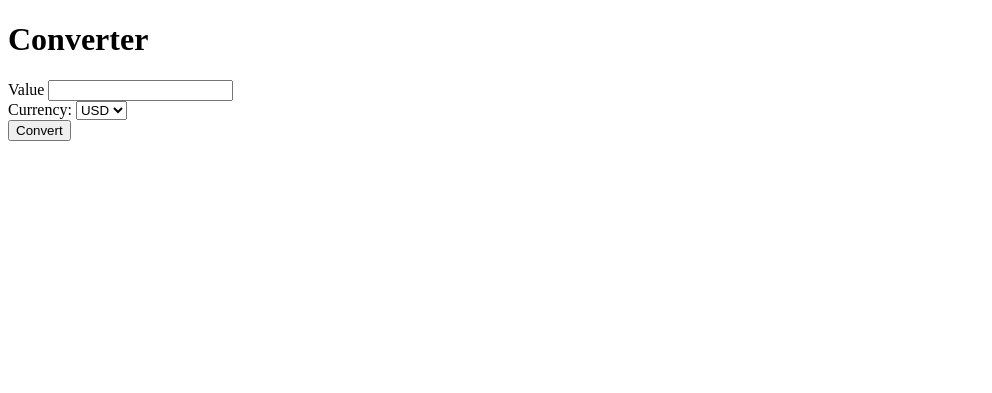
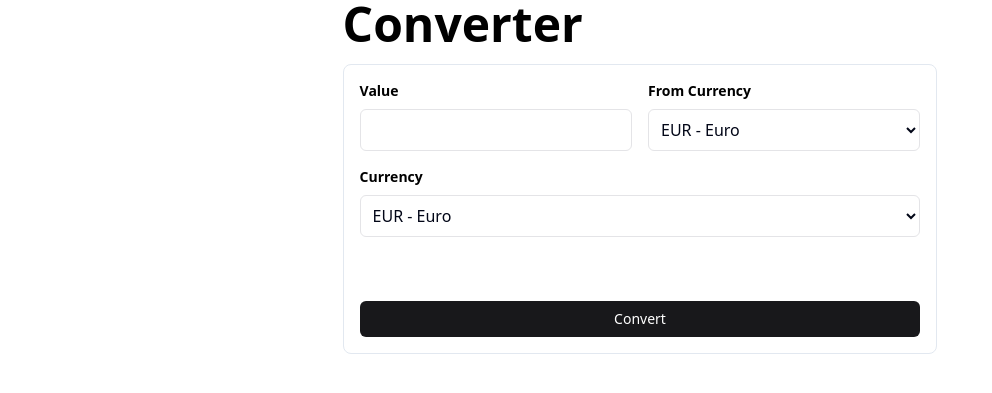
Before and after one commit to GIMMI42PIASTRATO/PHP-school-exercises, a PHP site: page /OPP/es1/index.php in a window 1280 px wide. Shown: the top 393 px of the page, without its empty margins (0-992 px from the left). Run offline with PHP 8.4, Linux system fonts and the light colour scheme; some libraries are stand-ins or nearby versions.

Commit message:
Refactor currency conversion logic and UI in Converter class

```diff
--- a/OPP/es1/classes/converter.php
+++ b/OPP/es1/classes/converter.php
@@ -1,18 +1,17 @@
 <?php
 
 declare(strict_types=1);
+require_once './classes/exchangeRate.php';
 
 class Converter
 {
     private int $value1 = 0;
-    private array $exchangeRateTable = [
-        "USD" => 1.0853,
-        "YEN" => 162.79,
-    ];
+    public ExchangeRates $exchangeRateTable;
 
     function __construct(int $value1 = 0)
     {
         $this->value1 = $value1;
+        $this->exchangeRateTable = new ExchangeRates();
     }
 
     function setValue1(int $value1)
@@ -20,27 +19,18 @@ class Converter
         $this->value1 = $value1;
     }
 
-    function setExchangeRateTableA(array $exchangeRateTable)
-    {
-        $this->exchangeRateTable = $exchangeRateTable;
-    }
-
-    function getExchangeRateTable()
-    {
-        return $this->exchangeRateTable;
-    }
-
     function getValue1()
     {
         return $this->value1;
     }
 
-    function convert(string $currency): float | null
+    function convert(string $fromCurrency, string $toCurrency): float | null
     {
-        if (!isset($this->exchangeRateTable[$currency])) {
+        if ($this->exchangeRateTable->getExchangeRate($fromCurrency) === null || $this->exchangeRateTable->getExchangeRate($toCurrency) === null) {
             return null;
         }
 
-        return $this->value1 * $this->exchangeRateTable[$currency];
+        $rate = $this->exchangeRateTable->getExchangeRate($toCurrency) / $this->exchangeRateTable->getExchangeRate($fromCurrency);
+        return $this->value1 * $rate;
     }
 }
--- /dev/null
+++ b/OPP/es1/classes/exchangeRate.php
@@ -0,0 +1,37 @@
+<?php
+
+declare(strict_types=1);
+
+class ExchangeRates
+{
+    private array $exchangeRateTable = [
+        "EUR - Euro" => 1,
+        "USD - Dollaro Statunitense" => 1.0818,
+        "JPY - Yen Giapponese" => 165.18,
+        "CHF - Franco Svizzero" => 1.0504,
+    ];
+
+    function getExchangeRateTable()
+    {
+        return $this->exchangeRateTable;
+    }
+
+    function setExchangeRateTable(array $exchangeRateTable)
+    {
+        $this->exchangeRateTable = $exchangeRateTable;
+    }
+
+    function getExchangeRate(string $currency): ?float
+    {
+        if (!isset($this->exchangeRateTable[$currency])) {
+            return null;
+        }
+
+        return $this->exchangeRateTable[$currency];
+    }
+
+    function setExchangeRate(string $currency, float $rate)
+    {
+        $this->exchangeRateTable[$currency] = $rate;
+    }
+}
--- a/OPP/es1/index.php
+++ b/OPP/es1/index.php
@@ -1,7 +1,7 @@
 <?php
 
 declare(strict_types=1);
-require_once 'classes/converter.php';
+require_once './classes/converter.php';
 
 $converter = new Converter();
 ?>
@@ -13,37 +13,60 @@ $converter = new Converter();
     <meta charset="UTF-8">
     <meta name="viewport" content="width=device-width, initial-scale=1.0">
     <title>Converter</title>
+    <script src="https://cdn.tailwindcss.com"></script>
 </head>
 
 <body>
-    <h1>Converter</h1>
-    <form action="<?= htmlspecialchars($_SERVER["PHP_SELF"]); ?>" method="post">
-        <label for="value1">Value</label>
-        <input type="number" name="value1" id="value1" required>
-        <br>
-        <label for="currency">Currency:</label>
-        <select name="currency" id="currency">
-            <?php foreach ($converter->getExchangeRateTable() as $currency => $rate) : ?>
+    <main class="max-w-prose w-full mx-auto">
+        <h1 class="text-5xl font-bold mb-4">Converter</h1>
+        <form action="<?= htmlspecialchars($_SERVER["PHP_SELF"]); ?>" method="post" class="border-slate-200 border rounded-lg p-4">
+            <div class="flex gap-4 ">
+                <div class="flex flex-col w-1/2">
+                    <label for="value1" class="font-semibold text-sm">Value</label>
+                    <input class="p-2 mb-4 border border-[#e4e4e7] rounded-md mt-2 bg-white text-slate-950" type="number" name="value1" id="value1" required>
+                </div>
+
+                <div class="flex flex-col w-1/2">
+                    <label for="fromCurrency" class="font-semibold text-sm">From Currency</label>
+                    <select name="fromCurrency" id="fromCurrency" class="p-2 mb-4 border border-[#e4e4e7] rounded-md mt-2 bg-white text-slate-950">
+                        <?php foreach ($converter->exchangeRateTable->getExchangeRateTable() as $currency => $rate) : ?>
                             <option value="<?= $currency ?>"><?= $currency ?></option>
                         <?php endforeach; ?>
                     </select>
-        <br>
-        <button type="submit">Convert</button>
-    </form>
+                </div>
+            </div>
+
+            <div class="flex flex-col">
+                <label for="toCurrency" class="font-semibold text-sm">Currency</label>
+                <select name="toCurrency" id="toCurrency" class="p-2 mb-4 border border-[#e4e4e7] rounded-md mt-2 bg-white text-slate-950">
+                    <?php foreach ($converter->exchangeRateTable->getExchangeRateTable() as $currency => $rate) : ?>
+                        <option value="<?= $currency ?>"><?= $currency ?></option>
+                    <?php endforeach; ?>
+                </select>
+            </div>
+
+            <br />
 
             <?php
             if ($_SERVER["REQUEST_METHOD"] == "POST") {
-        $value1 = $_POST["value1"];
-        $currency = $_POST["currency"];
+                $value1 = (int) $_POST["value1"];
+                $fromCurrency = $_POST["fromCurrency"];
+                $toCurrency = $_POST["toCurrency"];
 
-        $converter->setValue1((int) $value1);
-        $convertedValue = $converter->convert($currency);
+                $converter->setValue1($value1);
+                $result = $converter->convert($fromCurrency, $toCurrency);
 
-        echo "ciao";
-        echo "<h1>$convertedValue</h1>";
+                echo "<div class='flex flex-col'>";
+                echo "<label for='result' class='font-semibold text-sm'>Result</label>";
+                echo "<input class='p-2 mb-4 border border-[#e4e4e7] rounded-md mt-2 bg-white text-slate-950' type='text' name='result' id='result' value='$result' readonly>";
+                echo "</div>";
             }
             ?>
 
+            <br>
+            <button type="submit" class="px-4 py-2 bg-zinc-900 text-white border-none rounded-md cursor-pointer font-medium text-sm w-full">Convert</button>
+        </form>
+    </main>
 </body>
 
 </html>
```
Also changed, not shown: tailwind.config.js (added). Lines whose indentation alone changed are shown as unchanged.
